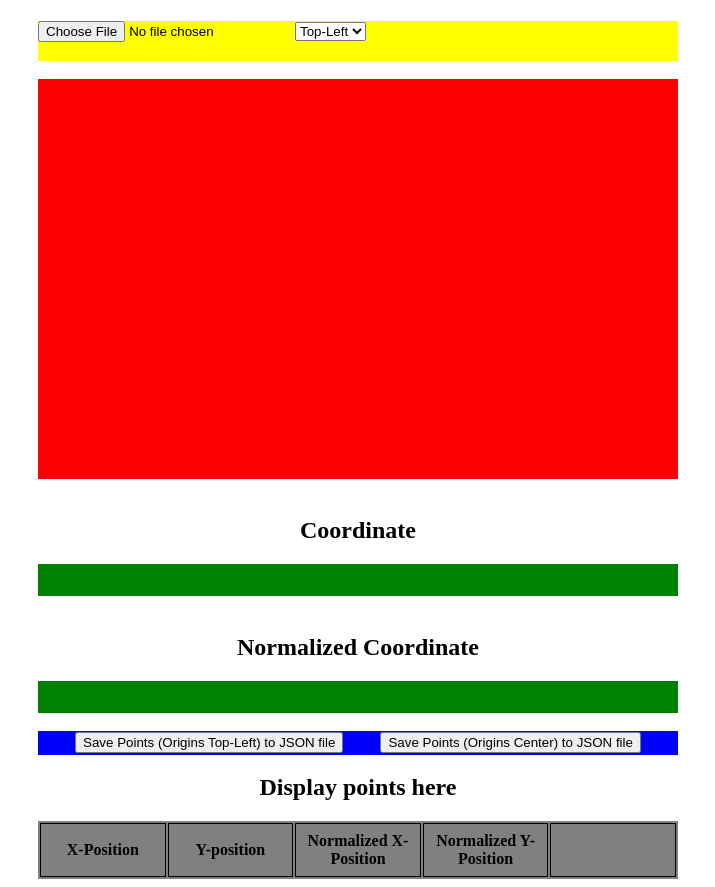
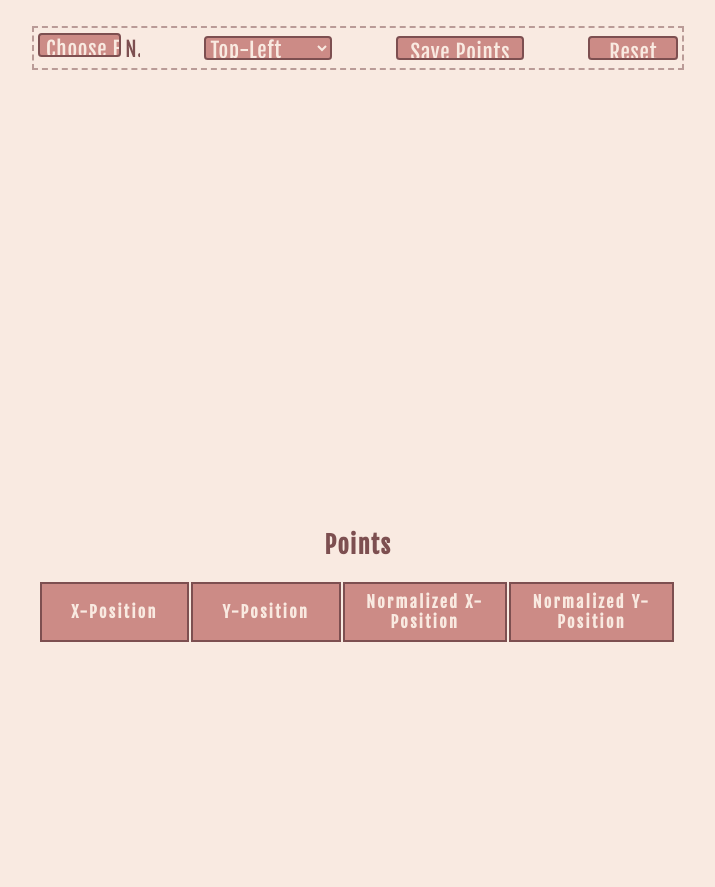
Before and after one commit to B-Hen/Tool-Jam-4-NPP, a plain HTML site: page Normalize Point Picker/index.html in a window 1280 px wide. Shown: the part 77-964 px from the top of the page, without its empty margins (282-997 px from the left). After the commit the page ends 800 px from the top, so only its background shows below. Drawn offline with Linux system fonts and the light colour scheme.

Commit message:
Finished
Finished coding the project, removed the text displaying the points as the list was doing that anyway. Made it so the JSON  file downloaded is based on the drop-down menu. Also added a reset points whenever the image is change and the button is pressed. Also added cute styling to the site.

```diff
--- a/Normalize Point Picker/index.css
+++ b/Normalize Point Picker/index.css
@@ -1,3 +1,83 @@
+body{
+    font-family: "Fjalla One", sans-serif;
+    letter-spacing: .1rem;
+    background-color: #F9EAE1;
+    color: #7D4F50;
+}
+
+button, input, select, input::file-selector-button, options{
+    font-family: "Fjalla One", sans-serif;
+    letter-spacing: .05rem;
+}
+
+input{
+    font-size: 1.3em;
+    width: 8vw;
+}
+
+input::file-selector-button{
+    width: 6.5vw;
+    height: 3vh;
+    border: 2px solid #7D4F50;
+    border-radius: 0.3vw;
+    background-color: #CC8B86;
+    color: #F9EAE1;
+}
+
+input::file-selector-button:hover{
+    color:#CC8B86;
+    background-color:#F9EAE1;
+}
+
+button:active{
+    background-color: #7D4F50;
+    color: #F9EAE1;
+}
+
+button{
+    font-size: 1.3em;
+    width: 5vw;
+    height: 3vh;
+    border: 2px solid #7D4F50;
+    border-radius: 0.3vw;
+    background-color: #CC8B86;
+    color: #F9EAE1;
+    overflow: hidden;
+}
+
+button:hover{
+    color:#CC8B86;
+    background-color:#F9EAE1;
+}
+
+button:active{
+    background-color: #7D4F50;
+    color: #F9EAE1;
+}
+
+select{
+    width: 10vw;
+    height: 3vh;
+    font-size: 1.3rem;
+    background-color: #CC8B86;
+    color: #F9EAE1;
+    border-radius: 0.3vw;
+    border: 2px solid #7D4F50;
+}
+
+option{
+    border: 2px solid #7D4F50;
+}
+
+#save-points{
+    width: 10vw;
+}
+
+#reset
+{
+    width: 7vw;
+}
+
 #container{
     display: flex;
     justify-content: space-evenly;
@@ -10,14 +90,17 @@ h1{
 }
 
 #input-holder{
-    background-color: yellow;
     width: 50vw;
     height: 5vh;
+    padding: 0 0.3vw 0 0.3vw;
+    display: flex;
+    justify-content:space-between;
+    align-items:center;
     margin: auto;
+    border: 2px dashed rgba(125, 79, 80, 0.5) ;
 }
 
 #output-holder{
-    background-color: red;
     width: 50vw;
     height: 50vh;
     margin: auto;
@@ -26,44 +109,60 @@ h1{
 
 #fileOutput{
     margin: auto;
-}
-
-#coordinate-holder, #normalize-coordinate-holder{
-    background-color: green;
-    width: 50vw;
-    height: auto;
-    margin: auto;
-    color: yellow;
-    display: flex;
-    flex-wrap: wrap;
-    align-items: center;
-    justify-content:space-around;
+    text-align: center;
 }
 
 h2{
     text-align: center;
 }
 
-#button-holder{
-    margin:auto;
+#table-holder
+{
+    width: 50vw;
+    margin: auto;
     text-align: center;
-    background-color: blue;
-    width: 50vw;
-    height: 3vh;
-    display: flex;
-    justify-content: space-evenly;
-    align-items: center;
+    justify-items: end;
+}
+
+table button{
+    width: 1.5vw;
+    padding: 0.3em; /* Add padding to the button */
+    margin: 0 0.3em; /* Compensate for padding with negative margin */
 }
 
 table{
-    background-color: gray;
-    width: 50vw;
-    margin:auto;
+    margin: auto;
     table-layout: fixed;
 }
 
+
 th, td {
-    border: 1px solid black;
+    border: 2px solid #7D4F50;
     padding: 0.5em;
-    width: 25%;
+    width: 20vw;
+    height: 3.5vh;
+    box-sizing: border-box;
 }
+
+th{
+    letter-spacing:.15rem;
+    height: 5vh;
+}
+
+tr:nth-child(odd)
+{
+    background-color: #CC8B86;
+    color: #F9EAE1;
+}
+
+tr td:nth-child(5), th:nth-child(5){
+    border-color: #F9EAE1;
+    border-style:hidden;
+    border: hidden;
+    background-color:#F9EAE1;
+    color:#F9EAE1;
+    min-width: 0;
+    max-width: 0;
+    width: 0;
+    padding: 0;
+}
--- a/Normalize Point Picker/index.html
+++ b/Normalize Point Picker/index.html
@@ -4,6 +4,9 @@
     <meta charset="UTF-8">
     <meta http-equiv="X-UA-Compatible" content="IE=edge">
     <meta name="viewport" content="width=device-width, initial-scale=1.0">
+    <link rel="preconnect" href="https://fonts.googleapis.com">
+    <link rel="preconnect" href="https://fonts.gstatic.com" crossorigin>
+    <link href="https://fonts.googleapis.com/css2?family=Fjalla+One&display=swap" rel="stylesheet">
     <link  rel="stylesheet" type="text/css" href="index.css">
     <script type="text/javascript" src="index.js"></script>
     <title>Normalize Point Picker</title>
@@ -18,33 +21,20 @@
                 <option value="top-left" selected>Top-Left</option>
                 <option value="center">Center</option>
             </select>
+            <button id="save-points">Save Points to JSON file</button>
+            <button id="reset">Reset Points</button>
         </div>
         <br>
         <div id="output-holder">
             <img id="fileOutput" />
         </div>
         <br>
-        <h2>Coordinate</h2>
-        <div id="coordinate-holder">
-            <p id="x-position"></p>
-            <p id="y-position"></p>
-        </div>
-        <br>
-        <h2>Normalized Coordinate</h2>
-        <div id="normalize-coordinate-holder">
-            <p id="x-normalizedPosition"></p>
-            <p id="y-normalizedPosition"></p>
-        </div>
-        <br>
-        <div id="button-holder">
-            <button id="top-left-points">Save Points (Origins Top-Left) to JSON file</button>
-            <button id="center-points">Save Points (Origins Center) to JSON file</button>
-        </div>
-        <h2>Display points here</h2>
+        <h2>Points</h2>
+        <div id="table-holder">
             <table id="Top-Left-Origins">
                 <tr>
                     <th>X-Position</th>
-                <th>Y-position</th>
+                    <th>Y-Position</th>
                     <th>Normalized X-Position</th>
                     <th>Normalized Y-Position</th>
                     <th></th>
@@ -53,12 +43,13 @@
             <table id="Center-Origins">
                 <tr>
                     <th>X-Position</th>
-                <th>Y-position</th>
+                    <th>Y-Position</th>
                     <th>Normalized X-Position</th>
                     <th>Normalized Y-Position</th>
                     <th></th>
                 </tr>
             </table>
         </div>
+    </div>
 </body>
 </html>
```
Also changed, not shown: Normalize Point Picker/index.js (+54 -46 lines). Lines whose indentation alone changed are shown as unchanged.
